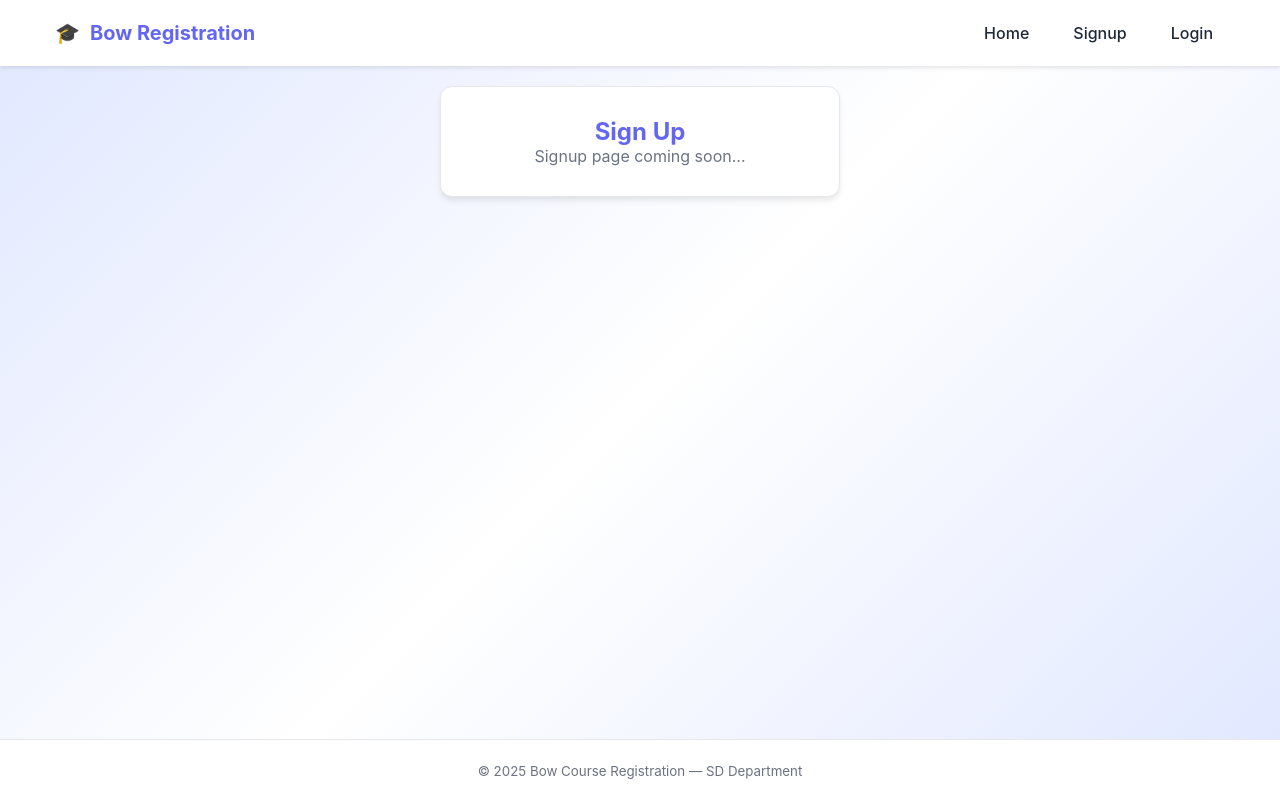
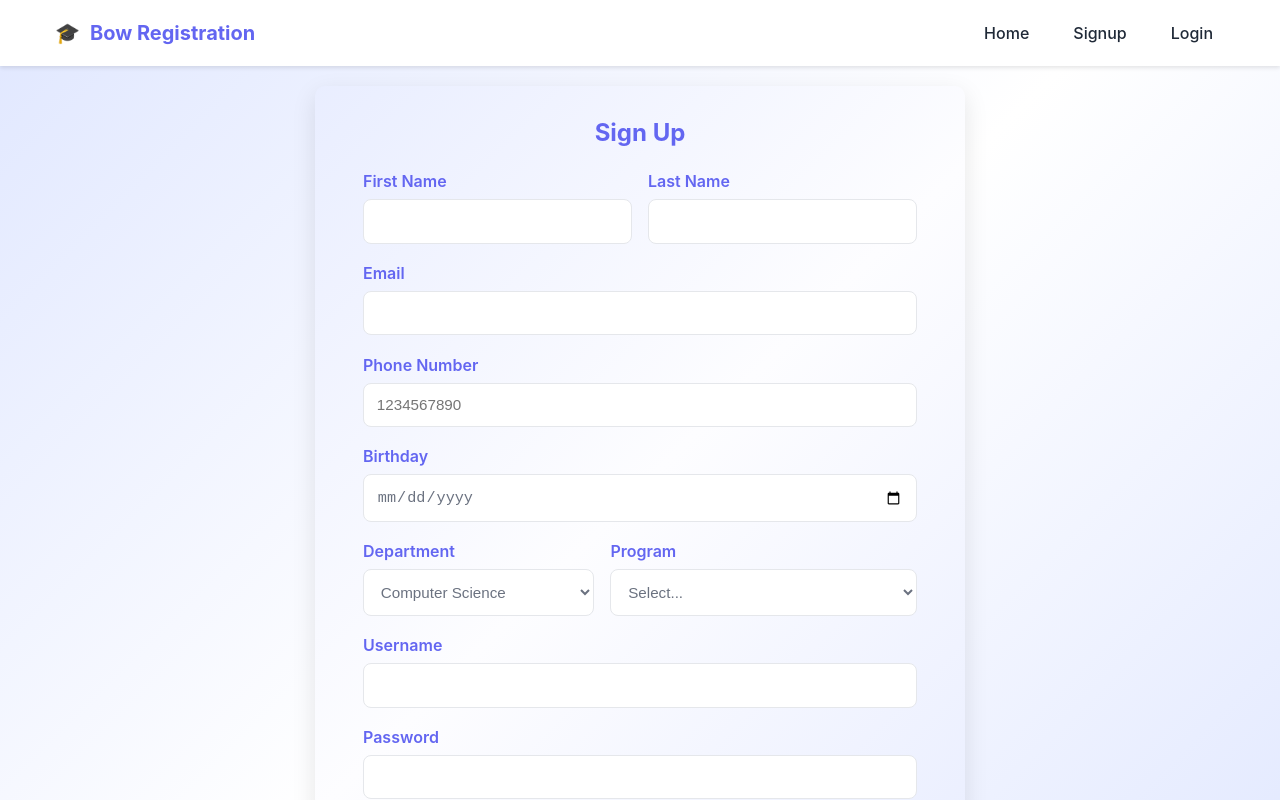
Before and after one commit to ingridtufani/BVCourse, a React (Vite) app in the folder my-react-app/: page /signup in a window 1280 px wide. Shown: the top 800 px of the page. Built offline with nearby package versions, Linux system fonts and the light colour scheme.

Commit message:
Signup Page and Signup Css created

```diff
--- a/my-react-app/src/App.jsx
+++ b/my-react-app/src/App.jsx
@@ -3,6 +3,7 @@ import { BrowserRouter, Routes, Route } from 'react-router-dom';
 import Navbar from './components/Navbar';
 import Home from './components/Home';
 import Card from './components/ui/Card';
+import Signup from './components/Signup';
 
 function App() {
   return (
@@ -13,14 +14,14 @@ function App() {
         <main className="main-content">
           <Routes>
             <Route path="/" element={<Home />} />
-            <Route path="/signup" element={
-              <div className="container text-center">
+            <Route path="/signup" element={<Signup />} />
+              {/* <div className="container text-center">
                 <Card className="p-3" style={{ maxWidth: '400px', margin: '0 auto' }}>
                   <h2 style={{ color: 'var(--primary-color)' }}>Sign Up</h2>
                   <p style={{ color: 'var(--text-light)' }}>Signup page coming soon...</p>
                 </Card>
-              </div>
-            } />
+              </div> */}
+
             <Route path="/login" element={
               <div className="container text-center">
                 <Card className="p-3" style={{ maxWidth: '400px', margin: '0 auto' }}>
--- a/my-react-app/src/components/Signup.jsx
+++ b/my-react-app/src/components/Signup.jsx
@@ -0,0 +1,238 @@
+import React , {useState} from "react";
+import '../styles/Signup.css';
+
+
+
+const DEPARTMENTS = [
+    "Computer Science",
+    "Information Technology",
+    "Software Engineering",
+    "Cyber Security",
+];
+
+const PROGRAMS = [
+    "Select...",
+    "SODV1210 - Web Development",
+    "SODV1211 - Mobile App Development",
+    "SODV1212 - Backend Development",
+    "SODV1213 - Frontend Development",
+    "SODV1214 - Full Stack Development",
+    "SODV1215 - Database Management",
+    "SODV1216 - Cloud Computing",
+    "SODV1217 - DevOps",
+    "SODV1218 - Cyber Security",
+    "SODV1219 - Software Testing",
+    "SODV1220 - Agile Methodologies",
+    "SODV1221 - Project Management",
+];
+
+
+const initialForm = {
+    firstName: "",
+    lastName: "",
+    email: "",
+    phone: "",
+    birthday: "",
+    department: "",
+    program: "",
+    username: "",
+    password: "",
+};
+
+
+export default function Signup() {
+    const [form, setForm] = useState(initialForm);
+    const [errors, setErrors] = useState({});
+
+    const handleChange = (e) => {
+        const { name, value } = e.target;
+        setForm((f) => ({ ...f, [name]: value }));
+    };
+
+    const validate = () => {
+        const e= {};
+        if (!form.firstName.trim())
+            e.firstName =" Required";
+
+        if (!form.lastName.trim())
+            e.lastName = " Required";
+
+        if (!form.email.trim()) e.email = " Required";
+        else if (!/\S+@\S+\.\S+/.test(form.email))
+            e.email = " Invalid email";
+
+
+        if (!form.phone.trim()) e.phone = " Required";
+        else if (!/^\d{10}$/.test(form.phone))
+            e.phone = " Invalid phone number";
+
+        if (!form.birthday.trim())
+            e.birthday = " Required";
+
+        if (!form.department.trim())
+            e.department = " Required";
+
+        if (!form.program.trim() || form.program === "Select...")
+            e.program = " Required";
+
+        if (!form.username.trim())
+            e.username = " Required";
+
+        if (!form.password.trim())
+            e.password = " Required";
+        else if(form.password.length < 6) e.password = " Password must be at least 6 characters long";
+
+        setErrors(e);
+        return Object.keys(e).length === 0;
+    };
+
+    const onSubmit = (e) => {
+        e.preventDefault();
+        if (!validate()) return;
+
+        //submit the form
+            console.log("Submitting signup Form", form);
+        //clean it
+            alert("Signup successful!");
+            setForm(initialForm);
+            setErrors({});
+    };
+
+    return (
+        <div className="signup-container">
+            <div className="signup-card">
+                <h2 className="signup-title">Sign Up</h2>
+
+                <form onSubmit={onSubmit} noValidate>
+                    <div className="row">
+                        <div className="field">
+                            <label htmlFor="firstName">First Name</label>
+                            <input
+                                type="text"
+                                id="firstName"
+                                name="firstName"
+                                value={form.firstName}
+                                onChange={handleChange}
+                                />
+                            {errors.firstName && <small className="error">{errors.firstName}</small>}
+                        </div>
+                <div className="field">
+                    <label htmlFor="lastName">Last Name</label>
+                    <input
+                        type="text"
+                        id="lastName"
+                        name="lastName"
+                        value={form.lastName}
+                        onChange={handleChange}
+                    />
+                    {errors.lastName && <small className="error">{errors.lastName}</small>}
+                </div>
+            </div>
+
+            <div className="field">
+                <label htmlFor="email">Email</label>
+                <input
+                    type="email"
+                    id="email"
+                    name="email"
+                    value={form.email}
+                    onChange={handleChange}
+                />
+                {errors.email && <small className="error">{errors.email}</small>}
+            </div>
+
+            <div className="field">
+                <label htmlFor="phone">Phone Number</label>
+                <input
+                    type="tel"
+                    id="phone"
+                    name="phone"
+                    placeholder="1234567890"
+                    value={form.phone}
+                    onChange={handleChange}
+                />
+                {errors.phone && <small className="error">{errors.phone}</small>}
+            </div>
+
+            <div className="field">
+                <label htmlFor="birthday">Birthday</label>
+                <input
+                    type="date"
+                    id="birthday"
+                    name="birthday"
+                    value={form.birthday}
+                    onChange={handleChange}
+                />
+                {errors.birthday && <small className="error">{errors.birthday}</small>}
+            </div>
+
+            <div className="row">
+                <div className="field">
+                    <label htmlFor="department">Department</label>
+                    <select
+                        id="department"
+                        name="department"
+                        value={form.department}
+                        onChange={handleChange}
+                    >
+                        {DEPARTMENTS.map((dept) => (
+                            <option key={dept} value={dept}>
+                                {dept}
+                            </option>
+                        ))}
+                    </select>
+                    {errors.department && <small className="error">{errors.department}</small>}
+                </div>
+
+                <div className="field">
+                    <label htmlFor="program">Program</label>
+                    <select
+                        id="program"
+                        name="program"
+                        value={form.program}
+                        onChange={handleChange}
+                    >
+                        {PROGRAMS.map((prog) => (
+                            <option key={prog} value={prog}>
+                                {prog}
+                            </option>
+                        ))}
+                    </select>
+                    {errors.program && <small className="error">{errors.program}</small>}
+                </div>
+            </div>
+
+            <div className="row">
+                <div className="field">
+                    <label htmlFor="username">Username</label>
+                    <input
+                        type="text"
+                        id="username"
+                        name="username"
+                        value={form.username}
+                        onChange={handleChange}
+                    />
+                    {errors.username && <small className="error">{errors.username}</small>}
+                </div>
+            </div>
+
+            <div className="field">
+                <label htmlFor="password">Password</label>
+                <input
+                    type="password"
+                    id="password"
+                    name="password"
+                    value={form.password}
+                    onChange={handleChange}
+                />
+                {errors.password && <small className="error">{errors.password}</small>}
+            </div>
+
+            <button type="submit" className="submit-button">
+                ✨ Sign Up
+            </button>
+        </form>
+    </div>
+</div>
+    );
+}
--- /dev/null
+++ b/my-react-app/src/styles/Signup.css
@@ -0,0 +1,103 @@
+.signup-container {
+    display: flex;
+    justify-content: center;
+    align-items: center;
+    min-height: 100vh;
+
+
+}
+
+.signup-card {
+    background:rgba(96, 101, 237, 0.01);
+    padding: 2rem 3rem;
+    border-radius: 10px;
+    box-shadow: 0 8px 25px rgba(0, 0, 0, 0.1);
+    width: 100%;
+    max-width: 650px;
+}
+
+.signup-card h2 {
+    text-align: center;
+    margin-bottom: 1.5rem;
+    color: var(--primary-color);
+}
+
+.field {
+    display: flex;
+    flex-direction: column;
+    margin-bottom: 1.2rem;
+}
+
+.field label {
+    margin-bottom: 0.5rem;
+    font-weight: 600;
+    color: var(--primary-color);
+}
+
+
+
+.field input,
+.field select {
+    background-color: var(--bg-white);
+    padding: 0.8rem;
+    border: 1px solid var(--border-color);
+    border-radius: 8px;
+    outline: none;
+    font-size: 0.95rem;
+    color: var(--text-light);
+    transition: border-color 0.3s ease;
+}
+
+
+
+.field input:focus,
+.field select:focus {
+    outline: none;
+    border-color: var(--primary-color);
+    box-shadow: 0 0 2px rgba(0, 123, 255, 0.2);
+
+
+}
+
+
+
+.error {
+    color: #ff4d4f;
+    font-size: 0.85rem;
+    margin-top: 0.3rem;
+}
+
+.row {
+    display: flex;
+    gap: 1rem;
+}
+
+.row .field {
+    flex: 1;
+}
+
+.submit-button {
+    width: 100%;
+    align-items: center;
+    padding: 0.9rem;
+    background-color: #ffffff;
+    color: var(--primary-color);
+    border: none;
+    border-radius: 20px;
+    box-shadow:  0 4px 20px 0 rgba(0, 0, 0, 0.15);
+    font-size: 1rem;
+    font-weight: 600;
+    cursor: pointer;
+    transition: background-color 0.3s;
+}
+
+.submit-button:hover {
+    background-color: var(--primary-color);
+    color: #ffffff;
+}
+
+.submit-button:active {
+    transform: scale(0.98);
+    background-color: var(--secondary-color);
+    color: #ffffff;
+}
```
